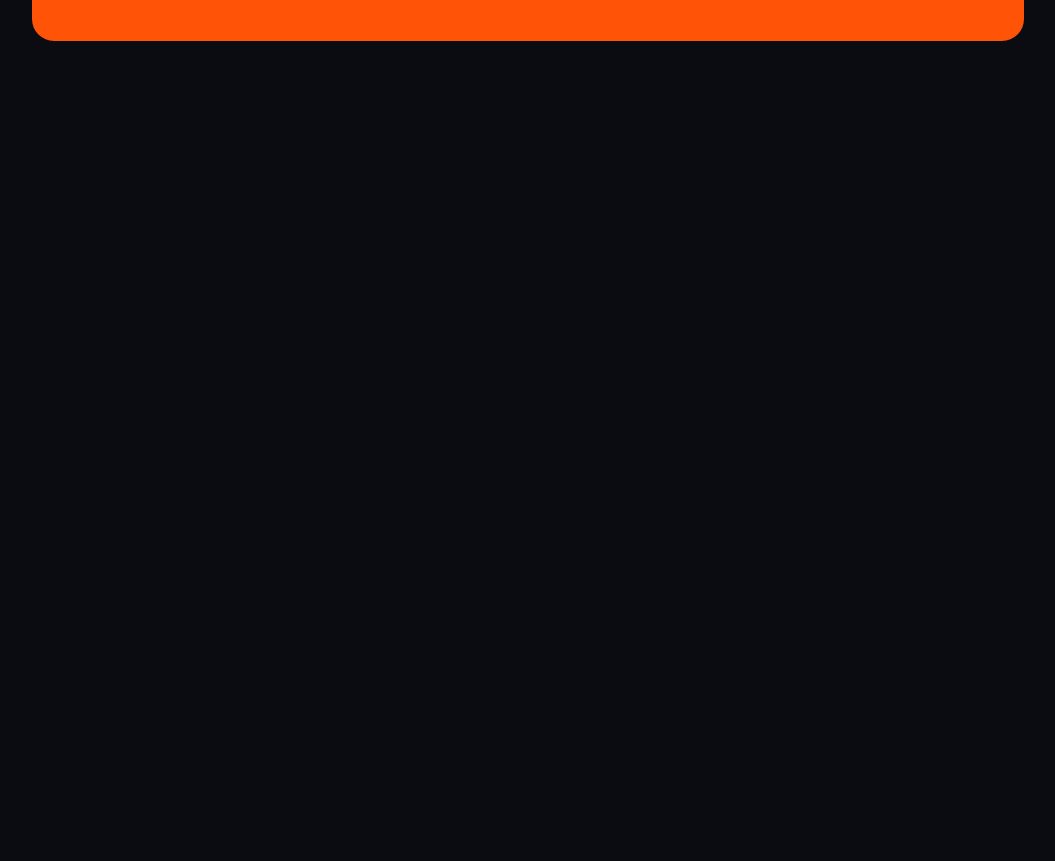
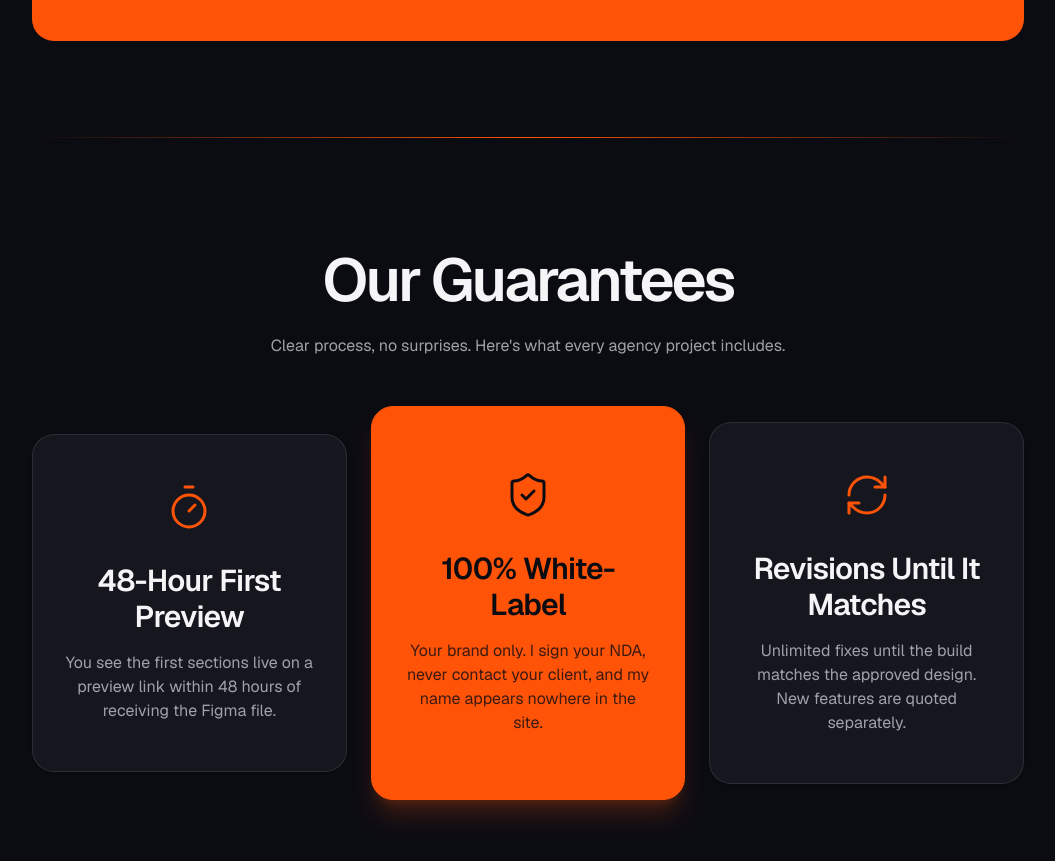
Before and after one commit to Eng-d7h/devora-portfolio, a Next.js app: page / in a window 1280 px wide. Shown: the part 3040-3901 px from the top of the page, without its empty margins (112-1167 px from the left). Before the commit the page ends 3177 px from the top, so only its background shows below. Built offline with nearby package versions, Linux system fonts and the light colour scheme.

Commit message:
feat: guarantees section

```diff
--- a/app/page.tsx
+++ b/app/page.tsx
@@ -1,4 +1,5 @@
 import CtaBanner from "@/components/sections/CtaBanner";
+import Guarantees from "@/components/sections/Guarantees";
 import Hero from "@/components/sections/Hero";
 import Projects from "@/components/sections/Projects";
 import Services from "@/components/sections/Services";
@@ -14,6 +15,9 @@ export default function page() {
       <Services />
       <Divider/>
       <CtaBanner/>
+      <Divider/>
+      <Guarantees/>
+      <Divider/>
     </div>
   )
 }
--- /dev/null
+++ b/components/sections/Guarantees.tsx
@@ -0,0 +1,51 @@
+import { Timer, ShieldCheck, RefreshCw } from "lucide-react";
+import GuaranteeCard from "../ui/GuaranteeCard";
+
+const guarantees = [
+  {
+    id: 1,
+    icon: Timer,
+    title: "48-Hour First Preview",
+    description: "You see the first sections live on a preview link within 48 hours of receiving the Figma file.",
+    featured: false,
+  },
+  {
+    id: 2,
+    icon: ShieldCheck,
+    title: "100% White-Label",
+    description: "Your brand only. I sign your NDA, never contact your client, and my name appears nowhere in the site.",
+    featured: true,
+  },
+  {
+    id: 3,
+    icon: RefreshCw,
+    title: "Revisions Until It Matches",
+    description: "Unlimited fixes until the build matches the approved design. New features are quoted separately.",
+    featured: false,
+  },
+];
+
+export default function Guarantees() {
+  return (
+    <section id="guarantees" className="mx-auto max-w-5xl px-4 py-16 md:py-28">
+      <div className="mx-auto max-w-xl text-center">
+        <h2 className="text-4xl md:text-6xl font-semibold tracking-tighter">Our Guarantees</h2>
+        <p className="mt-6 text-muted-foreground">
+          Clear process, no surprises. Here&apos;s what every agency project includes.
+        </p>
+      </div>
+
+      <div className="mt-16 grid items-center gap-6 md:grid-cols-3">
+        {guarantees.map((item) => (
+          <GuaranteeCard
+            key={item.id}
+            icon={item.icon}
+            title={item.title}
+            description={item.description}
+            featured={item.featured}
+          />
+        ))}
+      </div>
+    </section>
+  );
+}
--- /dev/null
+++ b/components/ui/GuaranteeCard.tsx
@@ -0,0 +1,37 @@
+import type { LucideIcon } from "lucide-react";
+import { cn } from "@/lib/utils";
+
+type GuaranteeCardProps = {
+  icon: LucideIcon;
+  title: string;
+  description: string;
+  featured?: boolean;
+};
+
+export default function GuaranteeCard({
+  icon,
+  title,
+  description,
+  featured = false,
+}: GuaranteeCardProps) {
+  const Icon = icon;
+
+  return (
+    <div
+      className={cn(
+        "flex flex-col items-center rounded-3xl border bg-card px-8 py-12 text-center shadow-sm",
+        featured &&
+          "border-primary bg-primary text-primary-foreground shadow-xl shadow-primary/20 md:-my-4 md:py-16"
+      )}
+    >
+      <Icon
+        strokeWidth={1.5}
+        className={cn("size-12 text-primary", featured && "text-primary-foreground")}
+      />
+      <h3 className="mt-8 text-2xl md:text-3xl font-semibold tracking-tight">{title}</h3>
+      <p className={cn("mt-4 text-muted-foreground", featured && "text-primary-foreground/80")}>
+        {description}
+      </p>
+    </div>
+  );
+}
```
